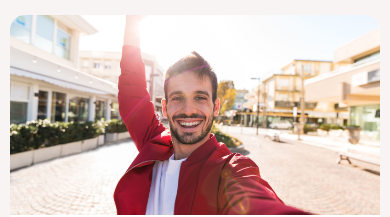
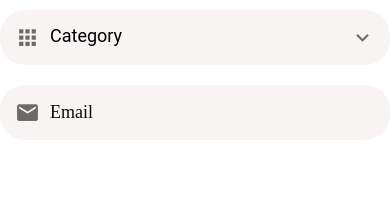
Before and after one commit to ETS-ReactNative5/SellitOff, a React Native app: screen / in a window 390 px wide. Shown: the top 217 px of the page. Built offline with nearby package versions, Linux system fonts and the light colour scheme.

Commit message:
Added custom dropdown picker with a modal popup

```diff
--- a/App.js
+++ b/App.js
@@ -1,8 +1,29 @@
-import React from "react";
+import React, { useState } from "react";
 
-import ListingsScreen from "./app/screens/ListingsScreen";
+import Screen from "./app/components/Screen";
+
+import AppTextInput from "./app/components/AppTextInput";
+import AppPicker from "./app/components/AppPicker";
+
+const categories = [
+  { label: "Furniture", value: 1 },
+  { label: "Clothing", value: 2 },
+  { label: "Cameras", value: 3 },
+];
 
 export default function App() {
+  const [category, setCategory] = useState();
   // return <WelcomeScreen />;
-  return <ListingsScreen />;
+  return (
+    <Screen>
+      <AppPicker
+        selectedItem={category}
+        onSelectItem={(item) => setCategory(item)}
+        items={categories}
+        placeholder="Category"
+        icon="apps"
+      />
+      <AppTextInput placeholder="Email" icon="email" />
+    </Screen>
+  );
 }
--- /dev/null
+++ b/app/components/AppPicker.js
@@ -0,0 +1,77 @@
+import React, { useState } from "react";
+import {
+  View,
+  Modal,
+  StyleSheet,
+  TouchableWithoutFeedback,
+  Button,
+  FlatList,
+} from "react-native";
+import { MaterialCommunityIcons } from "@expo/vector-icons";
+
+import colors from "../config/colors";
+import AppText from "./AppText.android";
+import PickerItem from "./PickerItem";
+
+function AppPicker({ icon, items, onSelectItem, placeholder, selectedItem }) {
+  const [modalVisible, setModalVisible] = useState(false);
+  return (
+    <>
+      <TouchableWithoutFeedback onPress={() => setModalVisible(true)}>
+        <View style={styles.container}>
+          {icon && (
+            <MaterialCommunityIcons
+              style={styles.icon}
+              name={icon}
+              size={25}
+              color={colors.grey}
+            />
+          )}
+          <AppText style={styles.text}>
+            {selectedItem ? selectedItem.label : placeholder}
+          </AppText>
+          <MaterialCommunityIcons
+            name="chevron-down"
+            size={25}
+            color={colors.grey}
+          />
+        </View>
+      </TouchableWithoutFeedback>
+      <Modal visible={modalVisible} animationType="slide">
+        <Button title="Close" onPress={() => setModalVisible(false)} />
+        <FlatList
+          data={items}
+          keyExtractor={(item) => item.value.toString()}
+          renderItem={({ item }) => (
+            <PickerItem
+              label={item.label}
+              onPress={() => {
+                setModalVisible(false);
+                onSelectItem(item);
+              }}
+            />
+          )}
+        />
+      </Modal>
+    </>
+  );
+}
+
+const styles = StyleSheet.create({
+  container: {
+    backgroundColor: colors.light,
+    borderRadius: 25,
+    flexDirection: "row",
+    width: "100%",
+    padding: 15,
+    marginVertical: 10,
+  },
+  icon: {
+    marginRight: 10,
+  },
+  text: {
+    flex: 1,
+  },
+});
+
+export default AppPicker;
--- /dev/null
+++ b/app/components/AppTextInput.js
@@ -0,0 +1,38 @@
+import React from "react";
+import { View, TextInput, StyleSheet } from "react-native";
+import { MaterialCommunityIcons } from "@expo/vector-icons";
+
+import colors from "../config/colors";
+import defaultstyles from "../config/styles";
+
+function AppTextInput({ icon, ...otherProps }) {
+  return (
+    <View style={styles.container}>
+      {icon && (
+        <MaterialCommunityIcons
+          style={styles.icon}
+          name={icon}
+          size={25}
+          color={colors.grey}
+        />
+      )}
+      <TextInput style={defaultstyles.text} {...otherProps} />
+    </View>
+  );
+}
+
+const styles = StyleSheet.create({
+  container: {
+    backgroundColor: colors.light,
+    borderRadius: 25,
+    flexDirection: "row",
+    width: "100%",
+    padding: 15,
+    marginVertical: 10,
+  },
+  icon: {
+    marginRight: 10,
+  },
+});
+
+export default AppTextInput;
--- /dev/null
+++ b/app/components/PickerItem.js
@@ -0,0 +1,20 @@
+import React from "react";
+import { TouchableOpacity, StyleSheet } from "react-native";
+import AppText from "./AppText";
+
+function PickerItem({ label, onPress, ...otherProps }) {
+  return (
+    <TouchableOpacity onPress={onPress}>
+      <AppText style={styles.text} {...otherProps}>
+        {label}
+      </AppText>
+    </TouchableOpacity>
+  );
+}
+const styles = StyleSheet.create({
+  text: {
+    padding: 10,
+  },
+});
+
+export default PickerItem;
--- a/app/config/colors.js
+++ b/app/config/colors.js
@@ -5,4 +5,5 @@
   white: "#fff",
   grey: "#6e6969",
   light: "#f8f4f4",
+  darkgrey: "#0c0c0c",
 };
--- /dev/null
+++ b/app/config/styles.js
@@ -0,0 +1,10 @@
+import { Platform } from "react-native";
+import colors from "./colors";
+
+export default {
+  text: {
+    fontSize: 18,
+    fontFamily: Platform.OS === "android" ? "Roboto" : "Avenir",
+    color: colors.darkgrey,
+  },
+};
```
